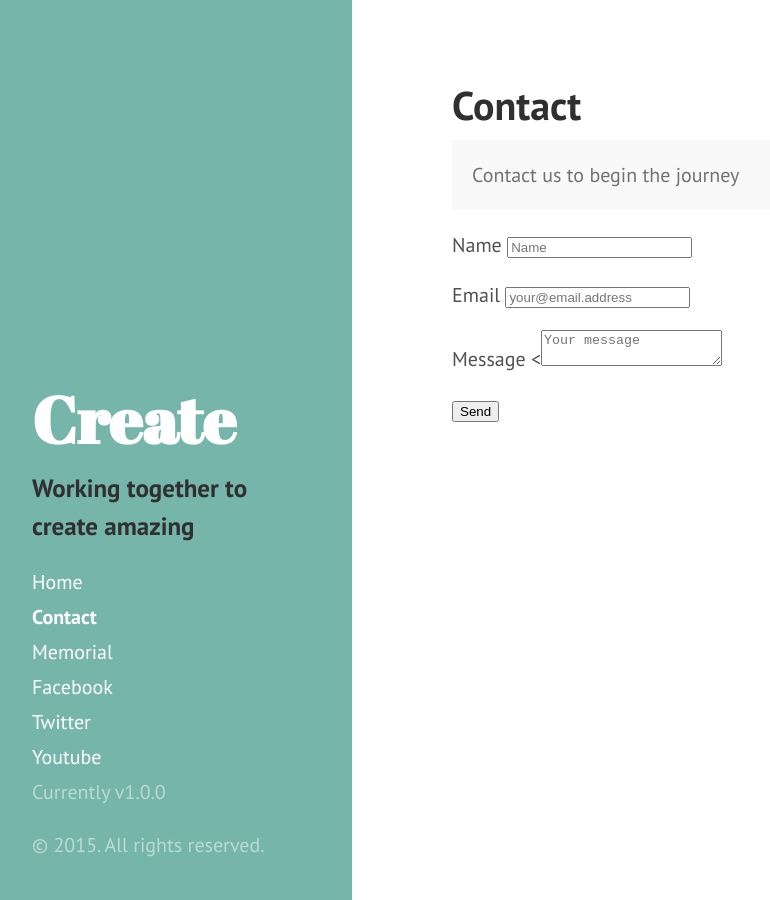
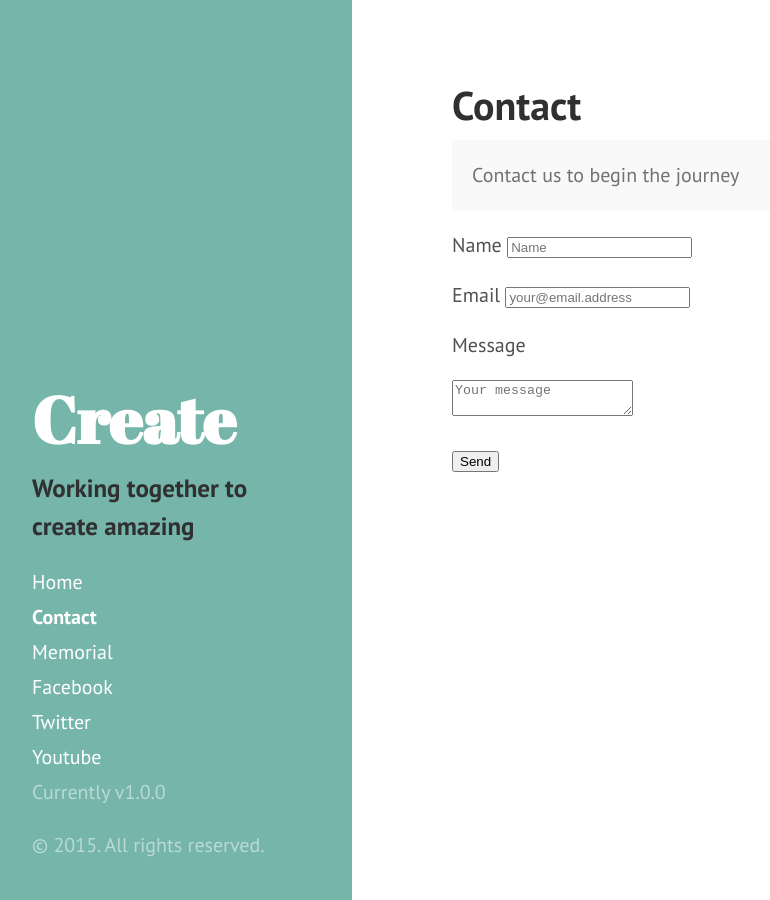
Before and after one commit to KarmaConductors/karmaconductors.github.io, a Jekyll site: the page built from contact.md, in a window 1280 px wide. Shown: the whole page, without its empty margins (8-778 px from the left). Built offline with Jekyll 4.4.1, drawn with Linux system fonts in a browser that asks for light colours; Markdown is read by kramdown in place of the engine named in the settings.

Commit message:
updated contact form 3

```diff
--- a/contact.md
+++ b/contact.md
@@ -21,7 +21,9 @@ title: Contact
 
 	<p>
   		<label for="message">Message</label>
-  		<<textarea type="email" name="message" placeholder="Your message" required ></textarea>
+  		<p>
+  			<textarea type="email" name="message" placeholder="Your message" required ></textarea>
+  		</p>
 	</p>
 
 	<p>
```
